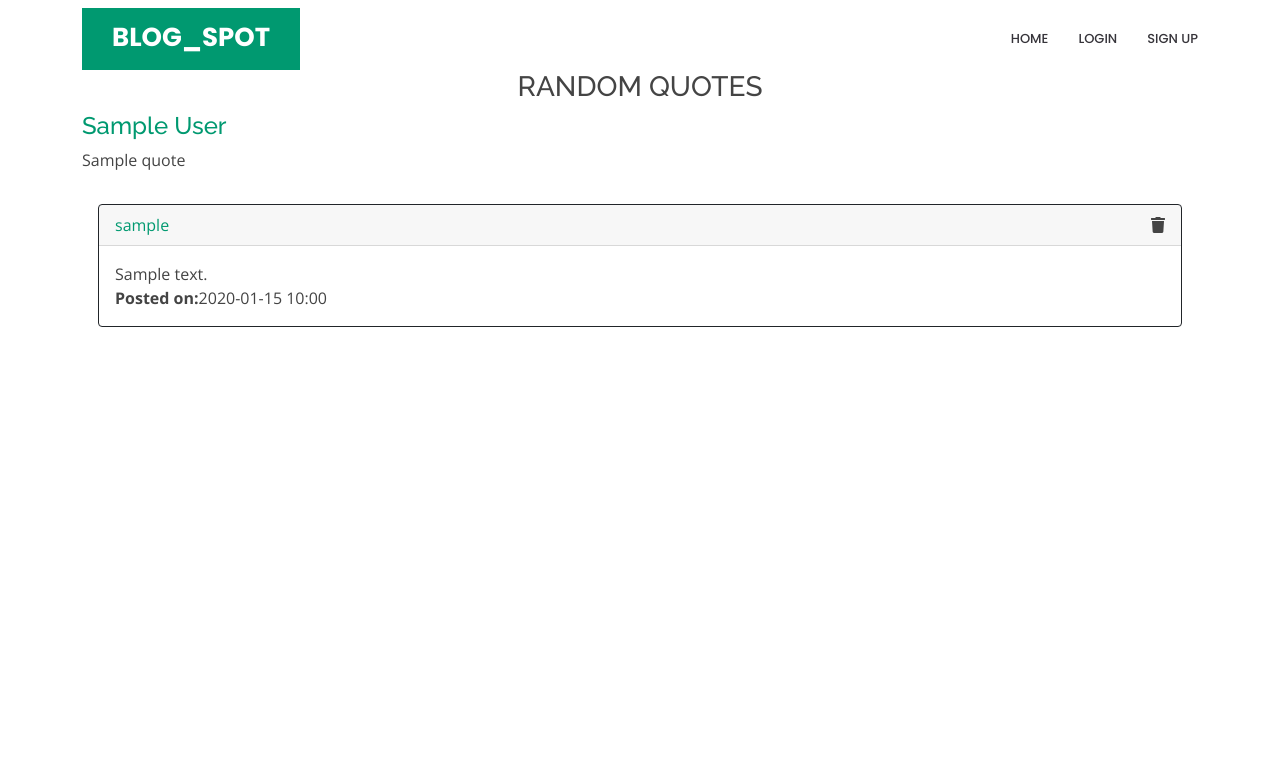
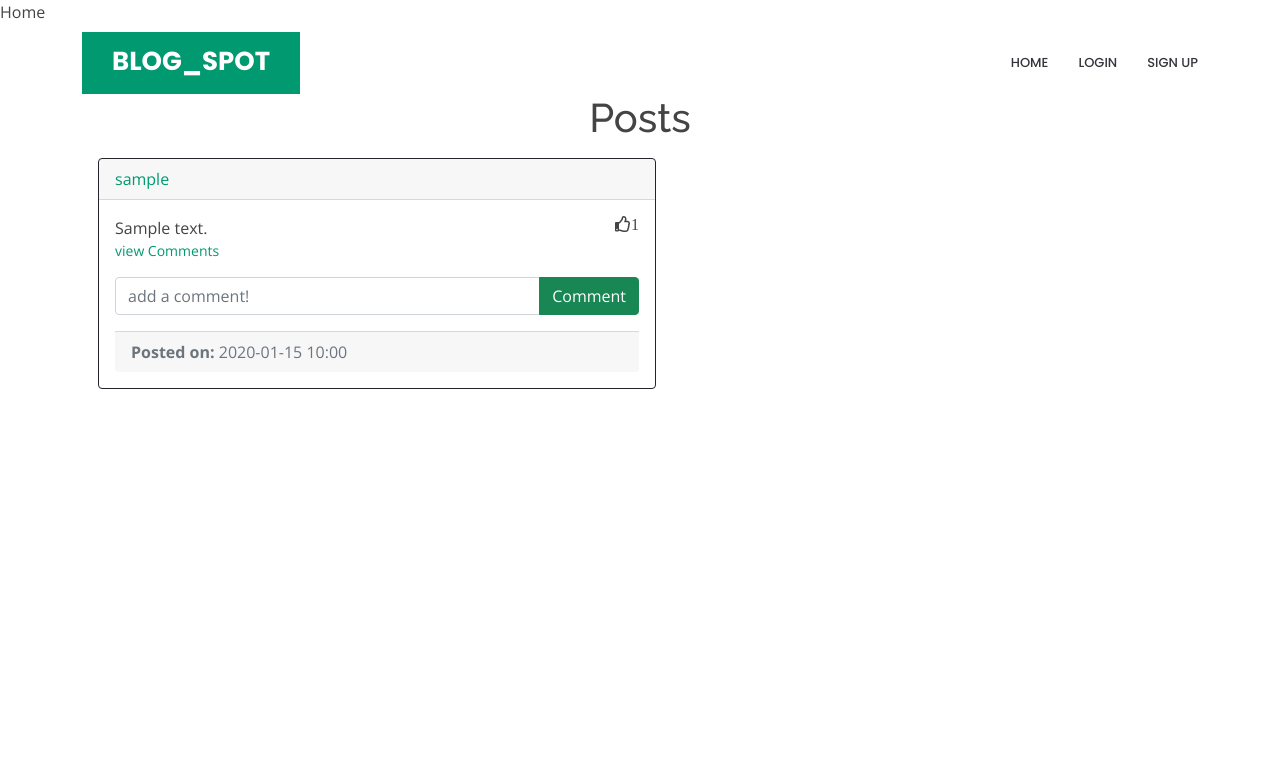
Before and after one commit to otienonick/Blog_Flask, a Flask app: template app/templates/index.html in a window 1280 px wide. Shown: the top 783 px of the page. Run offline with Flask 2, Linux system fonts and the light colour scheme; tables that the repository leaves empty hold one stand-in row (values such as "Sample post"); the template is opened without the code that fills it: values that come from a table or form of the project are taken from there, most other values are stand-ins (such as "Sample title", 1, 10 or a date in 2020); some libraries are stand-ins or nearby versions.

Commit message:
modified migrations files and added likes and comments collumns

```diff
--- a/app/static/css/index.css
+++ b/app/static/css/index.css
@@ -423,3 +423,6 @@
 .down{
   margin-top: 10%;
 }
+i:hover{
+cursor: pointer;
+}
--- a/app/templates/base.html
+++ b/app/templates/base.html
@@ -91,6 +91,7 @@
 
         <div class="container">
 
+
           {%block content%}
 
           {%endblock%}
@@ -99,7 +100,7 @@
         <!-- JavaScript Bundle with Popper -->
         <script src="https://cdn.jsdelivr.net/npm/bootstrap@5.1.1/dist/js/bootstrap.bundle.min.js" integrity="sha384-/bQdsTh/da6pkI1MST/rWKFNjaCP5gBSY4sEBT38Q/9RBh9AH40zEOg7Hlq2THRZ" crossorigin="anonymous"></script>
         <script src="https://code.jquery.com/jquery-3.6.0.js" integrity="sha256-H+K7U5CnXl1h5ywQfKtSj8PCmoN9aaq30gDh27Xc0jk=" crossorigin="anonymous"></script>
-        <script src="{{url_for('static',filename = 'js/script.js')}}"></script>
+        <script src="{{url_for('static',filename = 'script.js')}}"></script>
 
 
         </body>
--- a/app/templates/index.html
+++ b/app/templates/index.html
@@ -1,43 +1,2 @@
-{% extends 'base.html'%}
-{% block content%}
-<h3 class="text-center">RANDOM QUOTES</h3>
-
-<div class="col-lg-8">
-    <div class="row">
-        <div class="col-md-6 d-flex align-items-stretch mt-4 mt-lg-0">
-            <div class="icon-box">
-          <h4><a href="">{{quotes.author}} </a></h4>
-          <p>{{quotes.quote}}</p>
-        </div>
-      </div>
-  </div>
-  </div>
-
-
-
-  {% for post in posts%}
-  <div class=" card border-dark m-3">
-    <div class="card-header d-flex justify-content-between align-items-center">
-        <a href="/posts/{{post.user.username}}">{{post.user.username}}</a>
-        {% if user.id == post.author%}
-        <div class="btn-group">
-            <i class="fas fa-trash" title="delete post" data-bs-toggle="dropdown"></i>
-            <ul class="dropdown-menu">
-                <li>
-                   <a class="dropdown-item" href="/delete-post/{{post.id}}">Delete</a>
-                </li>
-            </ul>
-        </div>
-        </div>
-        <div class="card-body">
-          <div class="card-text">
-              {{post.text}} <br>
-               <span><strong> Posted on:</strong>{{post.date_created.strftime('%Y-%m-%d %H:%M')}}</span>
-              </div>
-              </div>
-        </div>
-
-        {%endif%}
-
-  {%endfor%}
-{%endblock%}
+{%block title%}Home{% endblock%}
+{% extends 'blog.html'%}
--- a/manage.py
+++ b/manage.py
@@ -1,7 +1,7 @@
 from app import create_app,db
 from  flask_migrate import Migrate, MigrateCommand
 from flask_script import Manager,Server
-from app.models import User
+from app.models import User,Post,Comment,Like
 
 
 # creating app instance
@@ -29,7 +29,7 @@
 
 @manager.shell
 def make_shell_context():
-    return dict(app = app,db = db,User = User)
+    return dict(app = app,db = db,User = User,Post = Post,Comment = Comment,Like = Like)
 
 if __name__ == '__main__':
     manager.run()
```
Also changed, not shown: migrations/versions/3a9b6af123a0_.py (added, +46 -0 lines), app/static/js/script..js (deleted), app/templates/macros.html (deleted).
